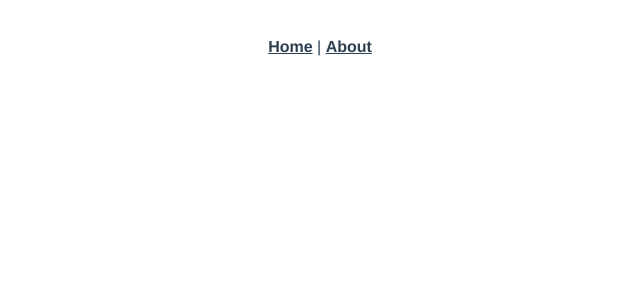
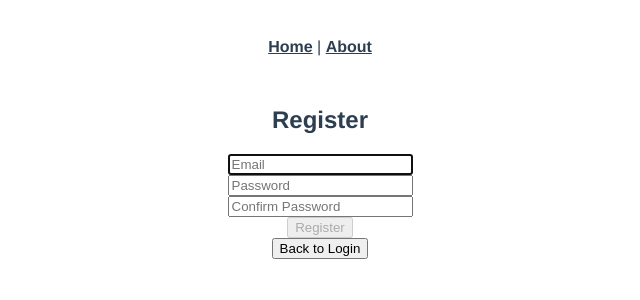
Before and after one commit to SocraticJunkieWannabe/HW3_WAD_PS5_GroupD, a Vue app: page /#/signup in a window 1280 px wide. Shown: the top 300 px of the page, without its empty margins (320-960 px from the left). Built offline with nearby package versions, Linux system fonts and the light colour scheme.

Commit message:
Fixed code from basic HTML and JS to vue architecture using data, computed and method

```diff
--- a/src/components/Signup.vue
+++ b/src/components/Signup.vue
@@ -2,6 +2,45 @@
   <div>
     <Header />
 
+    <main>
+      <div class="form-section">
+        <!-- Login Form -->
+        <div v-if="currentForm === 'login'" id="container">
+          <h2>Login</h2>
+          <div>
+            <div><input v-model="loginEmail" type="email" placeholder="Please enter an email address" required autofocus></div>
+            <div><input v-model="loginPassword" type="password" placeholder="Please enter a password" required></div>
+          </div>
+          <div><button @click="handleLogin" :disabled="!isLoginValid">Login</button></div>
+          <p>Don't have an account?</p>
+          <button @click="showRegisterForm">Register</button>
+        </div>
+
+        <!-- Registration Form -->
+        <div v-if="currentForm === 'register'" id="container">
+          <h2>Register</h2>
+          <div>
+            <div><input v-model="regEmail" type="email" placeholder="Email" required autofocus></div>
+            <div><input v-model="regPassword" type="password" placeholder="Password" required></div>
+            <div><input v-model="regConfirmPassword" type="password" placeholder="Confirm Password" required></div>
+          </div>
+          <div><button @click="handleRegister" :disabled="!isRegistrationValid">Register</button></div>
+          <button @click="showLoginForm">Back to Login</button>
+        </div>
+
+        <!-- Forgot Password Form -->
+        <div v-if="currentForm === 'forgot'" id="container">
+          <h2>Forgot Password</h2>
+          <div>
+            <div><input v-model="forgotEmail" type="email" placeholder="Please enter your email address" required autofocus></div>
+            <button @click="handleResetPassword" :disabled="!isForgotPasswordValid">Reset Password</button>
+            <button @click="showLoginForm">Back to Login</button>
+          </div>
+        </div>
+
+        <button v-if="currentForm === 'login'" @click="showForgotPassword" id="forgot-password-button">Forgot password ?</button>
+      </div>
+    </main>
 
     <Footer />
   </div>
@@ -17,8 +56,57 @@ export default {
     Header,
     Footer
   },
-  props: {
-    msg: String
+
+  data() {
+    return {
+      currentForm: 'register',
+      forgotEmail: '',
+      loginEmail: '',
+      loginPassword: '',
+      regEmail: '',
+      regPassword: '',
+      regConfirmPassword: ''
+    }
+  },
+  computed: {
+    isForgotPasswordValid() {
+      return this.forgotEmail.trim() !== '' && this.forgotEmail.includes('@');
+    },
+    isLoginValid() {
+      return this.loginEmail.trim() !== '' && this.loginEmail.includes('@') && this.loginPassword.trim() !== '';
+    },
+    isRegistrationValid() {
+      return this.regEmail.trim() !== '' &&
+             this.regEmail.includes('@') &&
+             this.regPassword.trim() !== '' &&
+             this.regPassword === this.regConfirmPassword;
+    }
+  },
+  methods: {
+    showLoginForm() {
+      this.currentForm = 'login';
+    },
+    showRegisterForm() {
+      this.currentForm = 'register';
+    },
+    showForgotPassword() {
+      this.currentForm = 'forgot';
+    },
+    handleLogin() {
+      // Handle login logic
+      window.location.href = 'index.html';
+    },
+    handleRegister() {
+      // Handle registration logic
+      window.location.href = 'index.html';
+    },
+    handleResetPassword() {
+      // Handle reset password logic
+      this.showLoginForm();
+    }
+  },
+  mounted() {
+    // Component is mounted and ready
   }
 }
 </script>
```
